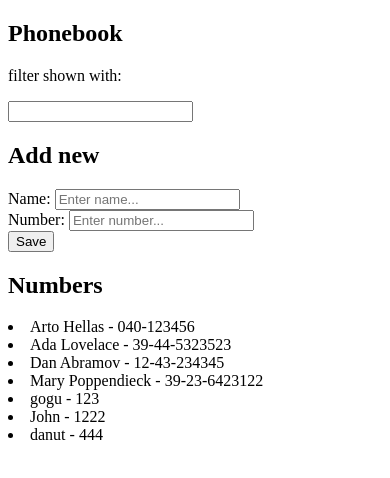
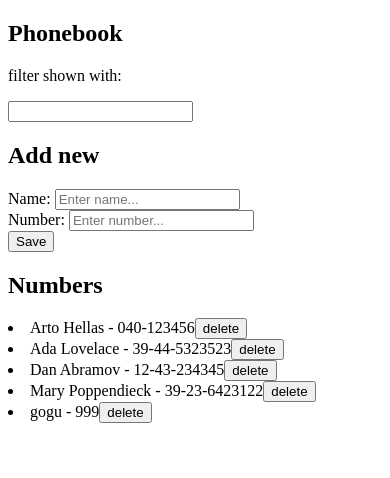
Before and after one commit to danutdotrar/FSO-recap, a React (Vite) app in the folder part2/phonebook/: page / in a window 390 px wide. Shown: the top 478 px of the page. Built offline with nearby package versions, Linux system fonts and the light colour scheme; data requests are answered from the project's data file.

Commit message:
Add phonebook part2 ex2.15

```diff
--- a/part2/phonebook/db.json
+++ b/part2/phonebook/db.json
@@ -21,19 +21,9 @@
       "id": "4"
     },
     {
-      "id": 5,
+      "id": "5",
       "name": "gogu",
-      "number": "123"
-    },
-    {
-      "id": 6,
-      "name": "John",
-      "number": "1222"
-    },
-    {
-      "id": 7,
-      "name": "danut",
-      "number": "444"
+      "number": "999"
     }
   ]
 }
--- a/part2/phonebook/src/App.jsx
+++ b/part2/phonebook/src/App.jsx
@@ -34,7 +34,7 @@ const App = () => {
         const newPersonObj = {
             name: newName,
             number: newNumber,
-            id: persons.length + 1,
+            id: (persons.length + 1).toString(),
         };
 
         // verificam daca newName exista deja in person
@@ -43,19 +43,45 @@ const App = () => {
         );
 
         if (personExists) {
-            alert(`${newName} already exists in phonebook`);
+            const shouldUpdate = window.confirm(
+                `${newName} already added in phonebook, replace old number with the new one?`
+            );
+
+            if (shouldUpdate) {
+                console.log(personExists);
+                // find the person
+                const personToUpdate = persons.find(
+                    (person) => person.name === newPersonObj.name
+                );
+
+                // update backend
+                const updatedObj = { ...personToUpdate, number: newNumber };
+                const response = await personService.update(
+                    personToUpdate.id,
+                    updatedObj
+                );
+
+                // update frontend with map
+                setPersons(
+                    persons.map((person) =>
+                        person.id !== personToUpdate.id ? person : response.data
+                    )
+                );
+            }
         }
 
         if (personExists === false) {
             try {
                 // adaugam in backend cu personService.create()
                 const response = await personService.create(newPersonObj);
-                // adaugam in state obiectul cu persoana noua
+                // adaugam in app state obiectul cu persoana noua
                 setPersons(persons.concat(response.data));
             } catch (error) {
                 console.log("Error creating person: ", error);
             }
         }
+
+        // reset state input fields
         setNewName("");
         setNewNumber("");
     };
@@ -70,6 +96,29 @@ const App = () => {
 
     const handleFilterChange = (e) => {
         setFilterName(e.target.value);
+    };
+
+    const removeContact = async (id) => {
+        // delete from backend and frontend
+
+        try {
+            // find the person in state
+            const findPersonById = persons.find((person) => person.id === id);
+
+            const shouldDelete = window.confirm(
+                `Delete ${findPersonById.name}?`
+            );
+
+            if (shouldDelete) {
+                // delete request in backend for person
+                const response = await personService.remove(findPersonById.id);
+
+                // update the frontend
+                setPersons(persons.filter((person) => person.id !== id));
+            }
+        } catch (error) {
+            console.log("Error deleting: ", error);
+        }
     };
 
     return (
@@ -88,7 +137,10 @@ const App = () => {
 
             <div>
                 <h2>Numbers</h2>
-                <Persons persons={filteredPersonsByName} />
+                <Persons
+                    persons={filteredPersonsByName}
+                    removeContact={removeContact}
+                />
             </div>
         </>
     );
--- a/part2/phonebook/src/components/Persons.jsx
+++ b/part2/phonebook/src/components/Persons.jsx
@@ -1,11 +1,14 @@
 import React from "react";
 
-const Persons = ({ persons }) => {
+const Persons = ({ persons, removeContact }) => {
     return (
         <div>
             {persons.map((person) => (
                 <li key={person.id}>
                     {person.name} - {person.number}
+                    <button onClick={() => removeContact(person.id)}>
+                        delete
+                    </button>
                 </li>
             ))}
         </div>
--- a/part2/phonebook/src/services/persons.js
+++ b/part2/phonebook/src/services/persons.js
@@ -1,4 +1,4 @@
-// Persons Service
+// Person Service for HTTP Requests
 import axios from "axios";
 
 // API URL
@@ -26,8 +26,25 @@ const create = async (newObject) => {
 };
 
 // PUT
+// update person info
+const update = async (id, newObject) => {
+    try {
+        const response = axios.put(`${baseURL}/${id}`, newObject);
+        return response;
+    } catch (error) {
+        console.log("Error updating person: ", error);
+    }
+};
 
 // DELETE
+const remove = async (id) => {
+    try {
+        const response = await axios.delete(`${baseURL}/${id}`);
+        return response;
+    } catch (error) {
+        console.log("Error axios.delete: ", error);
+    }
+};
 
 // Export the module
-export default { getAll, create };
+export default { getAll, create, remove, update };
```
